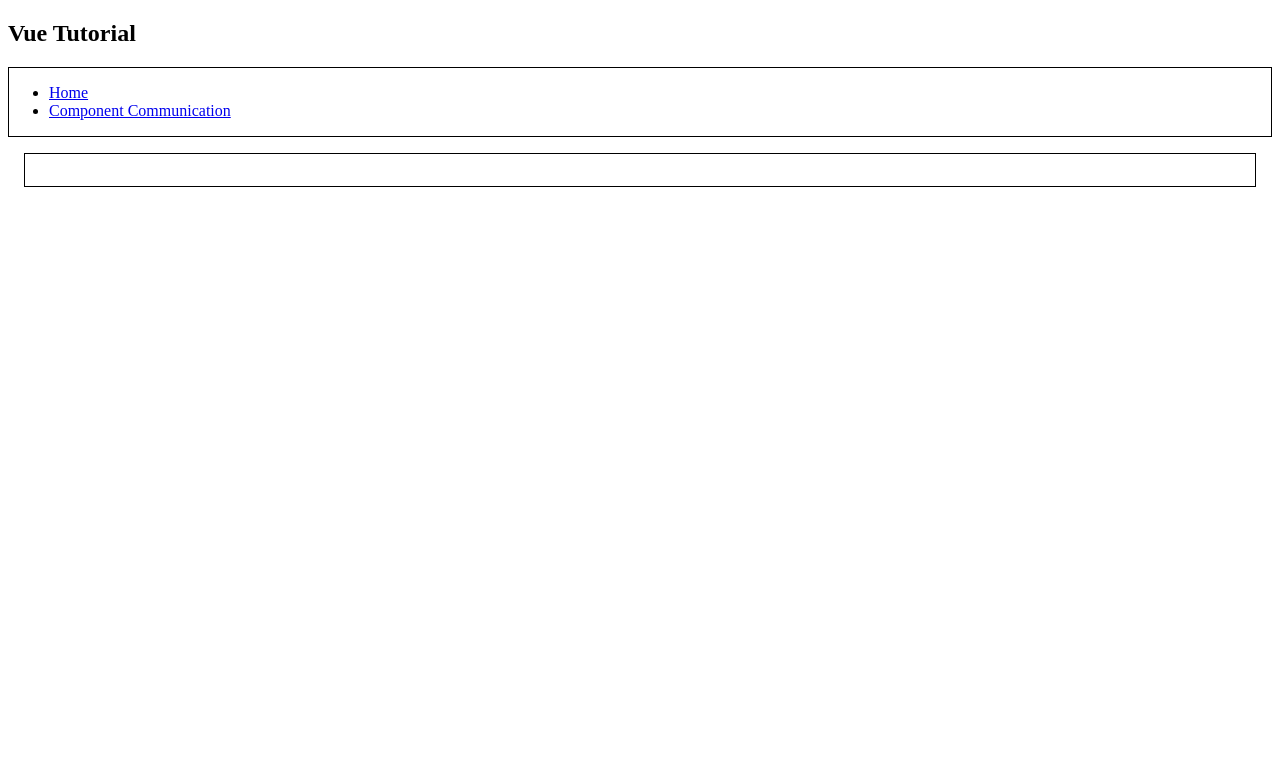
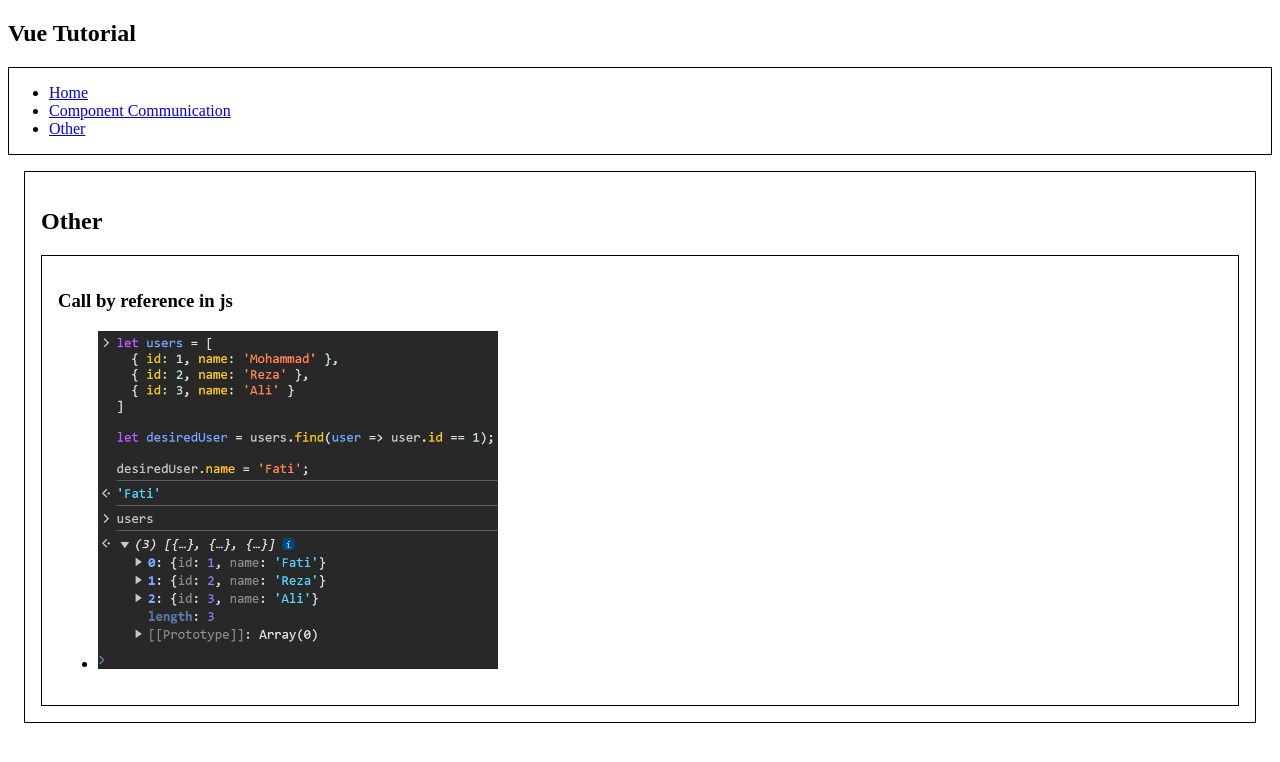
Before and after one commit to MohammadFAHssn/V_u_e, a Vue app in the folder vue-project/: page /other in a window 1280 px wide. Shown: the top 762 px of the page. Built offline with nearby package versions, Linux system fonts and the light colour scheme.

Commit message:
add: Other component and call by reference in js tip

```diff
--- a/vue-project/src/App.vue
+++ b/vue-project/src/App.vue
@@ -11,6 +11,7 @@ export default {}
     <ul>
       <li><RouterLink to="/">Home</RouterLink></li>
       <li><RouterLink to="/component-communication">Component Communication</RouterLink></li>
+      <li><RouterLink to="/other">Other</RouterLink></li>
     </ul>
   </nav>
 
--- /dev/null
+++ b/vue-project/src/components/Other/Other.vue
@@ -0,0 +1,14 @@
+<script lang="ts">
+export default {}
+</script>
+
+<template>
+  <h2>Other</h2>
+
+  <section class="tip">
+    <h3>Call by reference in js</h3>
+    <ul>
+      <li><img src="./call-by-reference.png" width="400px" /></li>
+    </ul>
+  </section>
+</template>
--- a/vue-project/src/router/index.ts
+++ b/vue-project/src/router/index.ts
@@ -1,6 +1,7 @@
 import { createRouter, createWebHistory } from 'vue-router'
 import Home from '../components/Home.vue'
 import ComponentCommunication from '../components/ComponentCommunication/ComponentCommunication.vue'
+import Other from '../components/Other/Other.vue'
 
 const router = createRouter({
   history: createWebHistory(import.meta.env.BASE_URL),
@@ -14,6 +15,11 @@ const router = createRouter({
       path: '/component-communication',
       name: 'componentCommunication',
       component: ComponentCommunication
+    },
+    {
+      path: '/other',
+      name: 'other',
+      component: Other
     }
   ]
 })
```
Also changed, not shown: vue-project/src/components/Other/call-by-reference.png (added).
